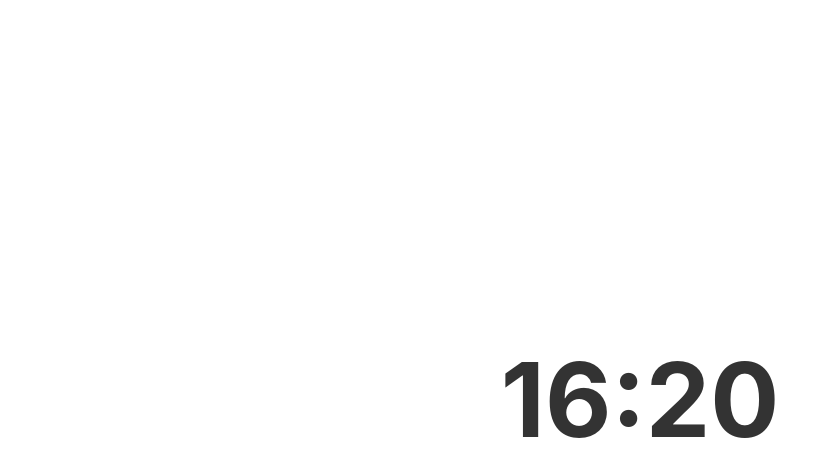
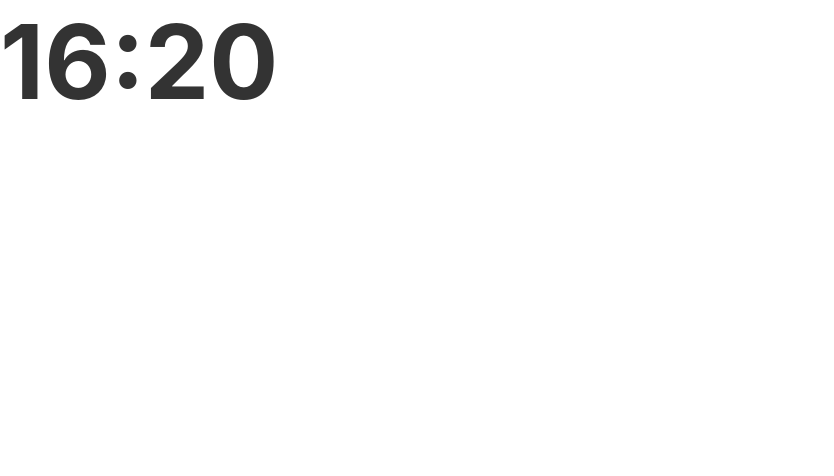
Before and after one commit to Krishna242692/Clock-Amsterdam-, a plain HTML site: page index.html in a window 1280 px wide. Shown: the whole page, without its empty margins (0-834 px from the left). Drawn offline with Linux system fonts and the light colour scheme.

Commit message:
Update style.css

```diff
--- a/style.css
+++ b/style.css
@@ -1,7 +1,7 @@
 /* This part centers the clock on the page */
 body {
     display: grid;
-    place-items: center; /* Corrected from 'left' to 'center' */
+    place-items: left; /* Corrected from 'left' to 'center' */
     min-height: 100vh;
     margin: 0;
     background-color: transparent;
```
